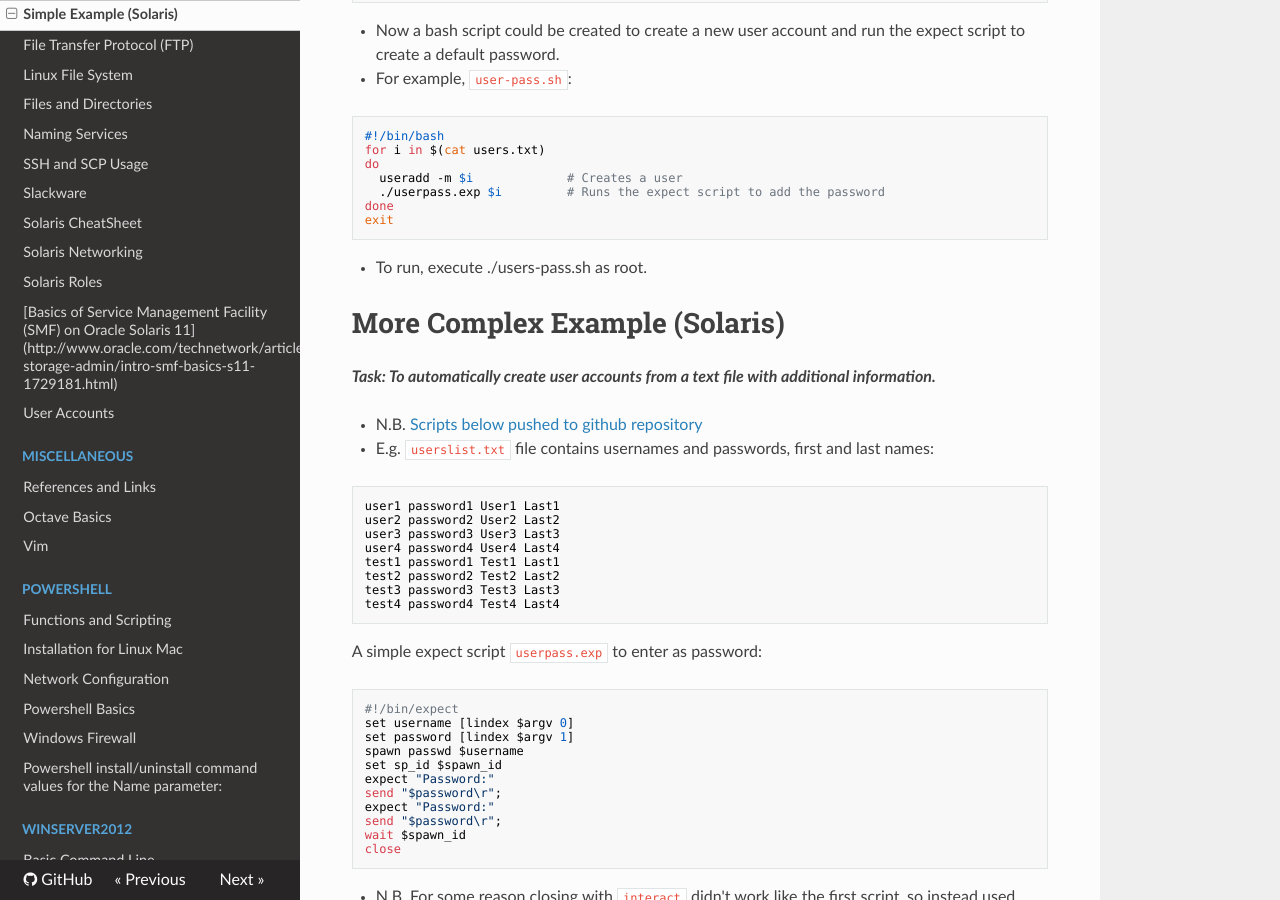
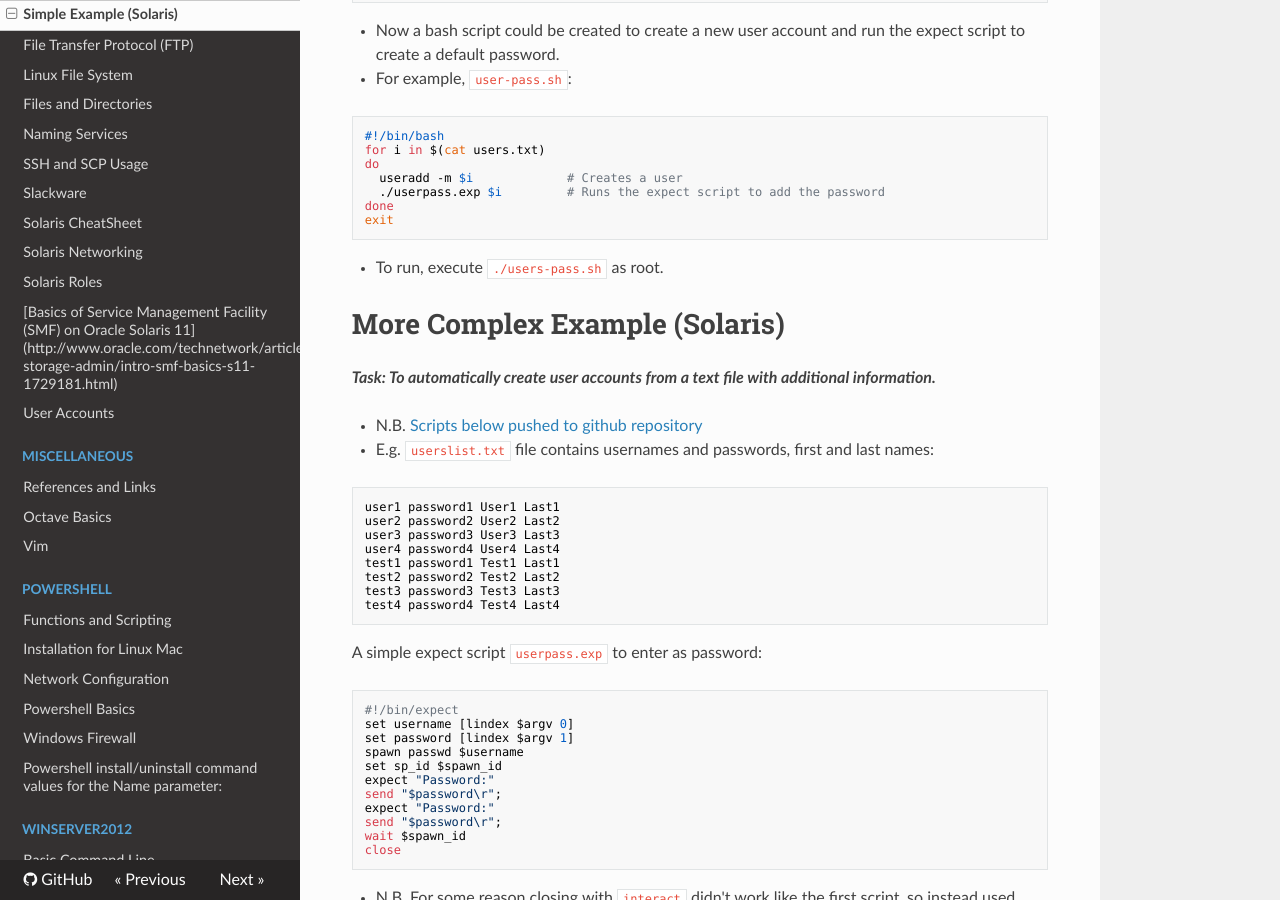
Before and after one commit to dotneko/dev-sysadmin, an MkDocs documentation site: the page built from docs/Linux-and-Unix/Bash_Automating_User_and_Passwords.md, in a window 1280 px wide and 900 px high, scrolled down 706 px. Built offline with MkDocs 1.6.1, drawn with Linux system fonts in a browser that asks for light colours; nearby versions of some CDN libraries.

Commit message:
Minor edit

````diff
--- a/docs/Linux-and-Unix/Bash_Automating_User_and_Passwords.md
+++ b/docs/Linux-and-Unix/Bash_Automating_User_and_Passwords.md
@@ -43,7 +43,7 @@
 done
 exit
 ```
-- To run, execute ./users-pass.sh as root.
+- To run, execute `./users-pass.sh` as root.
 
 # More Complex Example (Solaris)
 
````
